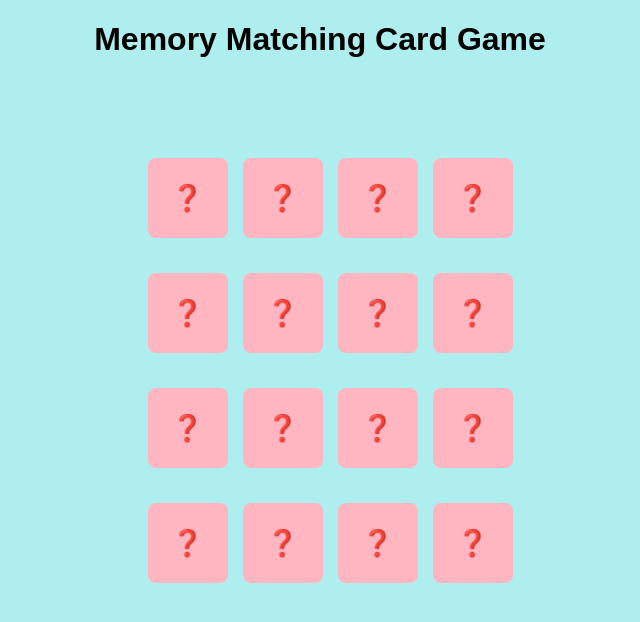
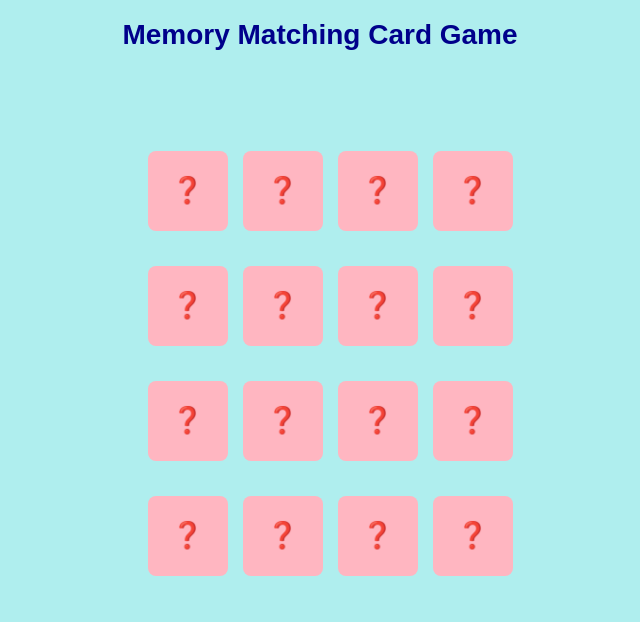
Before and after one commit to Eshhaa11/tic-tac-toe-game, a React (Create React App) app: page / in a window 1280 px wide. Shown: the top 622 px of the page, without its empty margins (320-960 px from the left). Built offline with nearby package versions, Linux system fonts and the light colour scheme.

Commit message:
added h1

```diff
--- a/src/Components/Memory.css
+++ b/src/Components/Memory.css
@@ -13,13 +13,12 @@ body {
   grid-template-columns: repeat(4, 60px);
   gap: 35px;
   justify-content: center;
-
 }
 
 .card {
   width: 80px;
   height: 80px;
-    background-color:lightpink;
+  background-color: lightpink;
   display: flex;
   align-items: center;
   font-size: 26px;
@@ -28,6 +27,10 @@ body {
   border-radius: 8px;
 }
 
+h1{
+    font-size: 28px;
+    color: darkblue;
+}
 .card.flipped {
   background-color: #040101;
 }
```
Lines whose indentation alone changed are shown as unchanged.
